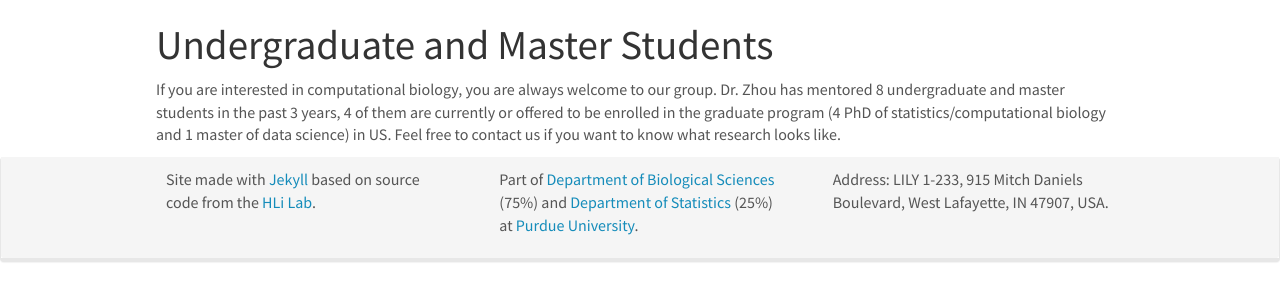
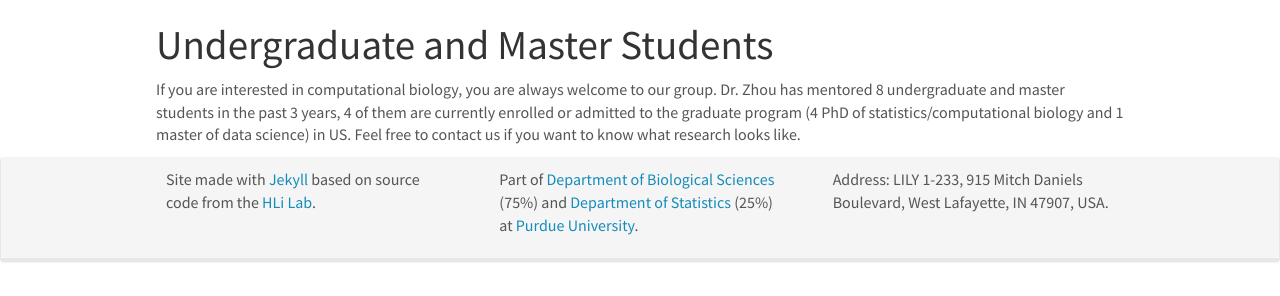
Before and after one commit to eldronzhou/eldronzhou.github.io, a Jekyll site: the page built from _pages/openings.md, in a window 1280 px wide. Shown: the part 466-762 px from the top of the page. Built offline with Jekyll 4.4.1, drawn with Linux system fonts in a browser that asks for light colours; nearby versions of some CDN libraries.

Commit message:
minor fix

```diff
--- a/_pages/openings.md
+++ b/_pages/openings.md
@@ -21,7 +21,7 @@ Highly motivated graduate students in the departments of biological sciences, st
 
 # Undergraduate and Master Students
 
-If you are interested in computational biology, you are always welcome to our group. Dr. Zhou has mentored 8 undergraduate and master students in the past 3 years, 4 of them are currently or offered to be enrolled in the graduate program (4 PhD of statistics/computational biology and 1 master of data science) in US. Feel free to contact us if you want to know what research looks like.
+If you are interested in computational biology, you are always welcome to our group. Dr. Zhou has mentored 8 undergraduate and master students in the past 3 years, 4 of them are currently enrolled or admitted to the graduate program (4 PhD of statistics/computational biology and 1 master of data science) in US. Feel free to contact us if you want to know what research looks like.
 
 <!--
 If you are interested in the following positions, please [email your
```
